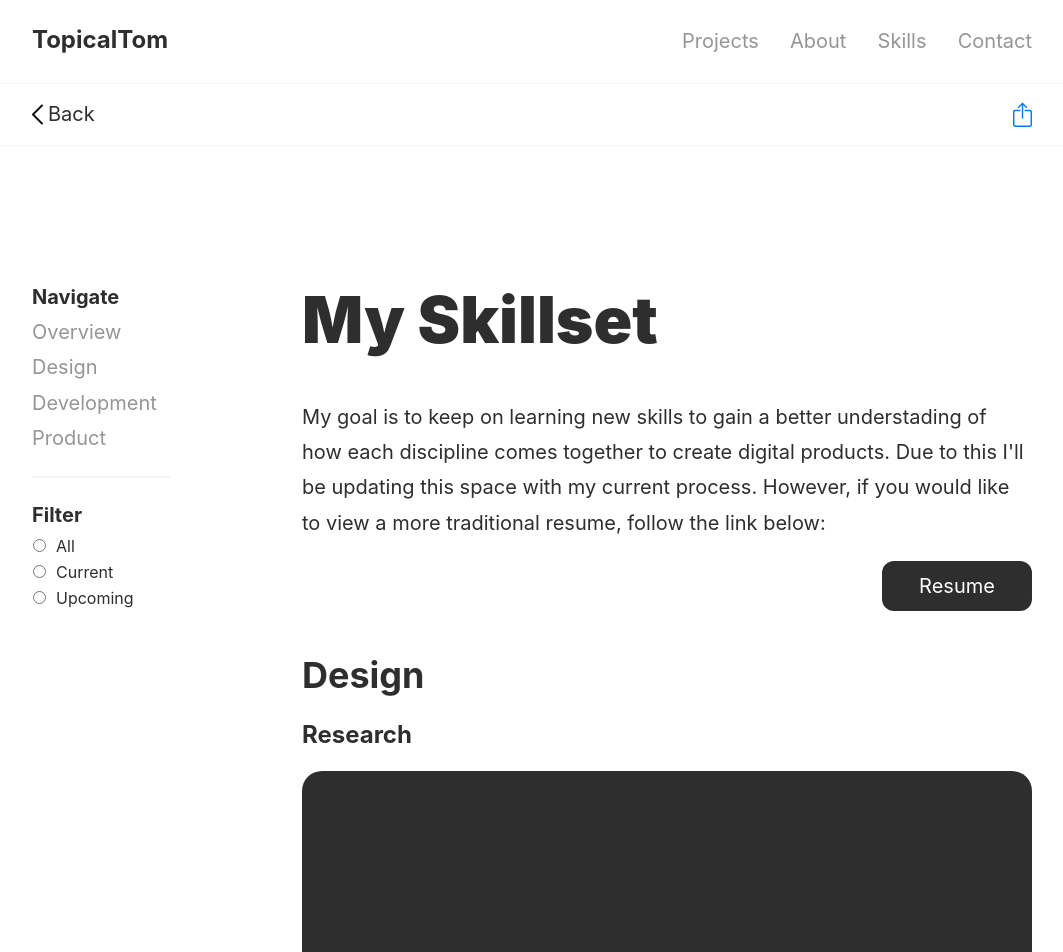
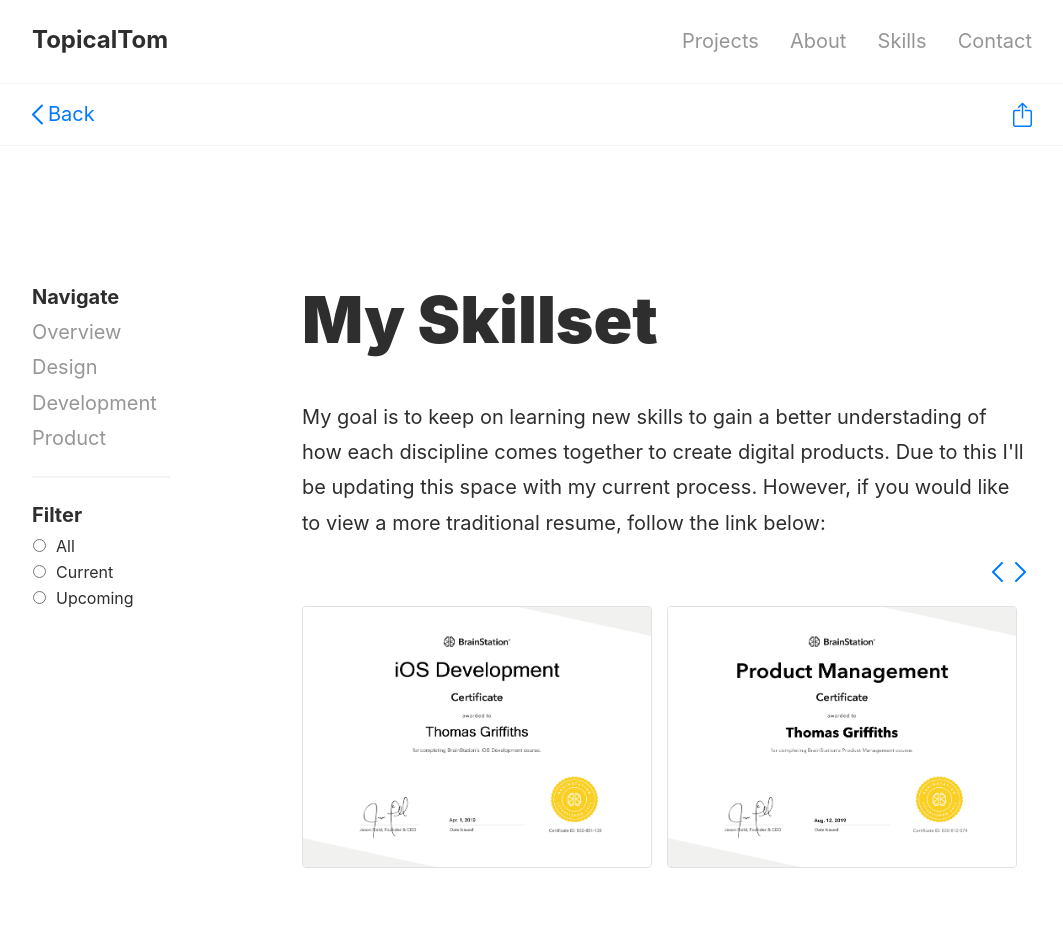
Before and after one commit to TopicalTom/Portfolio, a React (Create React App) app in the folder portfolio-website/: page /skills in a window 1280 px wide. Shown: the top 952 px of the page, without its empty margins (108-1171 px from the left). Built offline with nearby package versions, Linux system fonts and the light colour scheme.

Commit message:
Added rough functionality and UI for carousel

```diff
--- a/portfolio-website/package.json
+++ b/portfolio-website/package.json
@@ -8,6 +8,7 @@
     "@testing-library/user-event": "^7.2.1",
     "netlify-cli": "^2.40.0",
     "node-sass": "^4.13.1",
+    "pure-react-carousel": "^1.27.0",
     "react": "^16.13.1",
     "react-dom": "^16.13.1",
     "react-modal": "^3.11.2",
--- a/portfolio-website/src/components/DegreeCard/DegreeCard.jsx
+++ b/portfolio-website/src/components/DegreeCard/DegreeCard.jsx
@@ -1,7 +1,5 @@
 import React from 'react';
 import "./DegreeCard.scss";
-
-import {Link} from "react-router-dom";
 
 const DegreeCard = (props) => {
 
--- a/portfolio-website/src/components/DegreeCard/DegreeCard.scss
+++ b/portfolio-website/src/components/DegreeCard/DegreeCard.scss
@@ -1,23 +1,19 @@
 .degree {
-    width: 240px;
-    height: 180px;
+    width: 350px;
+    height: 262px;
     border-radius: 4px;
     border: 1px solid #E1E1E1;
     overflow: hidden;
     display: flex;
     flex-direction: row;
     color: white;
-    box-shadow: rgba(0, 0, 0, 0.08) 0px 10px 20px;
-    margin-bottom: 5px;
-    margin-top: 5px;
+    //box-shadow: rgba(0, 0, 0, 0.08) 0px 10px 20px;
     transition: all 0.2s ease 0s;
     background-position: center;
+    margin: 0;
 
     &:hover {
         cursor: pointer;
-        box-shadow: rgba(0, 0, 0, 0.18) 0px 20px 30px;
-        margin-bottom: 10px;
-        margin-top: 0px;
         transition: all 0.2s ease 0s;
     }
 
--- a/portfolio-website/src/components/DynamicCards/DynamicCards.jsx
+++ b/portfolio-website/src/components/DynamicCards/DynamicCards.jsx
@@ -13,8 +13,6 @@
 import UX from "../../assets/images/UXCertificate.png";
 import PM from "../../assets/images/ProductManagementCertificate.png";
 import iOS from "../../assets/images/iOSDevCertificate.png";
-
-
 
 export default class DynamicCards extends Component {
 
@@ -91,23 +89,8 @@
         } else if (window.location.href === "http://localhost:3000/skills") {
             return (
                 <div className="dynamic">
-                    <div className="dynamic__container dynamic__container--row">
-                        <DegreeCard
-                            degree={UX}
-                            course={"https://brainstation.io/course-package/user-experience-immersive/toronto"}
-                        />
-                        <DegreeCard
-                            degree={UX}
-                            course={"https://brainstation.io/course-package/web-development-immersive/toronto"}
-                        />
-                        <DegreeCard
-                            degree={iOS}
-                            course={"https://brainstation.io/course-package/intro-to-ios-development/toronto"}
-                        />
-                        <DegreeCard
-                            degree={PM}
-                            course={"https://brainstation.io/course-package/product-management/toronto"}
-                        />
+                    <div className="dynamic__container dynamic__container--column">
+                        <PersonalCard />
                     </div>
                 </div>
             )
--- a/portfolio-website/src/components/Nav/Nav.scss
+++ b/portfolio-website/src/components/Nav/Nav.scss
@@ -40,7 +40,7 @@
     }
 
     &__back {
-        //color: white;
+        color: #007AFF;
         padding-left: 5px;
         padding-top: 0.8rem;
         padding-bottom: 0.8rem;
--- a/portfolio-website/src/components/Share/Share.jsx
+++ b/portfolio-website/src/components/Share/Share.jsx
@@ -60,10 +60,6 @@
                                 value={window.location.href}
                             />
                             <div className="modal__action">
-                                <p
-                                    className="modal__copy">
-                                    Copy
-                                </p>
                                 <img
                                     className="modal__icon"
                                     src={copy}
@@ -84,10 +80,6 @@
                                 value={"topicaltom.com/"}
                             />
                             <div className="modal__action">
-                                <p
-                                    className="modal__copy">
-                                    Copy
-                                </p>
                                 <img
                                     className="modal__icon"
                                     src={copy}
--- a/portfolio-website/src/components/Share/Share.scss
+++ b/portfolio-website/src/components/Share/Share.scss
@@ -66,7 +66,6 @@
         @extend h4;
         text-align: left;
         margin-bottom: 5px;
-        text-transform: uppercase;
     }
 
     &__action {
@@ -79,6 +78,7 @@
         padding: 0px 8px;
         width: 120px;
         justify-content: flex-end;
+        position: absolute;
     }
 
     &__copy {
--- a/portfolio-website/src/pages/Skills/Skills.jsx
+++ b/portfolio-website/src/pages/Skills/Skills.jsx
@@ -1,7 +1,14 @@
 import React, {Component} from 'react';
 import * as Scroll from 'react-scroll';
-import { Link, Element , Events, animateScroll as scroll, scrollSpy, scroller } from 'react-scroll'
+import { Link, Element , Events, animateScroll as scroll, scrollSpy, scroller } from 'react-scroll';
+import { CarouselProvider, Slider, Slide, ButtonBack, ButtonNext } from 'pure-react-carousel';
 import "./Skills.scss";
+
+import DegreeCard from "../../components/DegreeCard/DegreeCard";
+import UX from "../../assets/images/UXCertificate.png";
+import PM from "../../assets/images/ProductManagementCertificate.png";
+import iOS from "../../assets/images/iOSDevCertificate.png";
+import chevron from "../../assets/icons/chevron.svg";
 
 import Figure from "../../components/Figure/Figure";
 import Nav from "../../components/Nav/Nav";
@@ -86,13 +93,30 @@
                                 <br></br>
                                 <p>My goal is to keep on learning new skills to gain a better understading of how each discipline comes together to create digital products. Due to this I'll be updating this space with my current process. However, if you would like to view a more traditional resume, follow the link below:</p>
                                 <br></br>
-                                <div className="skills__action">
-                                    <a
-                                        className="skills__button"
-                                        href="">
-                                        Resume
-                                    </a>
-                                </div>
+                                <CarouselProvider
+                                    naturalSlideWidth={730}
+                                    //naturalSlideHeight={280}
+                                    totalSlides={2}
+                                >
+                                    <div className="skills__buttons">
+                                        <ButtonNext className="skills__btn"><img className="skills__icon--flip"src={chevron}/></ButtonNext>
+                                        <ButtonBack className="skills__btn"><img src={chevron}/></ButtonBack>
+                                    </div>
+                                    <Slider className="skills__slider">
+                                        <Slide className="skills__slide" index={0}>
+                                            <img
+                                                className="skills__certificate"
+                                                src={iOS}
+                                            />
+                                            <img
+                                                className="skills__certificate"
+                                                src={PM}
+                                            />
+                                        </Slide>
+                                    </Slider>
+                                </CarouselProvider>
+                                <br></br>
+                                <br></br>
                                 <br></br>
                                 <br></br>
                         </Element>
--- a/portfolio-website/src/pages/Skills/Skills.scss
+++ b/portfolio-website/src/pages/Skills/Skills.scss
@@ -61,4 +61,60 @@
         padding-inline-start: 0px;
         padding-bottom: 20px;
     }
+
+    &__slider {
+        display: flex;
+        flex-direction: row;
+        width: 730px;
+        //justify-content: space-between;
+        //background-color: red;
+        overflow: hidden;
+        //height: 280px;
+        margin: auto;
+        justify-content: space-between;
+    }
+
+    &__slide {
+        width: 730px;
+        height: 262px;
+        display: flex;
+        flex-direction: row;
+        //background-color: green;
+        //margin: auto;
+        justify-content: space-between;
+    }
+
+    &__certificate {
+        background-position: center;
+        width: 350px;
+        height: 262px;
+        border-radius: 4px;
+        border: 1px solid #E1E1E1;
+        overflow: hidden;
+        color: white;
+
+        &:nth-of-type(1) {
+            margin-right: 15px;
+        }
+    }
+
+    &__btn {
+        background-color: white;
+        outline: none;
+        border: none;
+    }
+
+    &__buttons {
+        display: flex;
+        flex-direction: row-reverse;
+        width: 730px;
+        margin-bottom: 20px;
+    }
+
+    &__icon {
+
+        &--flip {
+            transform: scaleX(-1);
+        }
+    }
 }
--- a/portfolio-website/src/styles/baseline.scss
+++ b/portfolio-website/src/styles/baseline.scss
@@ -75,6 +75,10 @@
     //font-family: "AvenirNextDemi";
 }
 
+ul {
+    padding-inline-start: 0px;
+}
+
 a {
     color: inherit;
     list-style: none;
```
Also changed, not shown: portfolio-website/src/assets/icons/chevron.svg, 1 other file (tests, documents, lock files or other folders).
